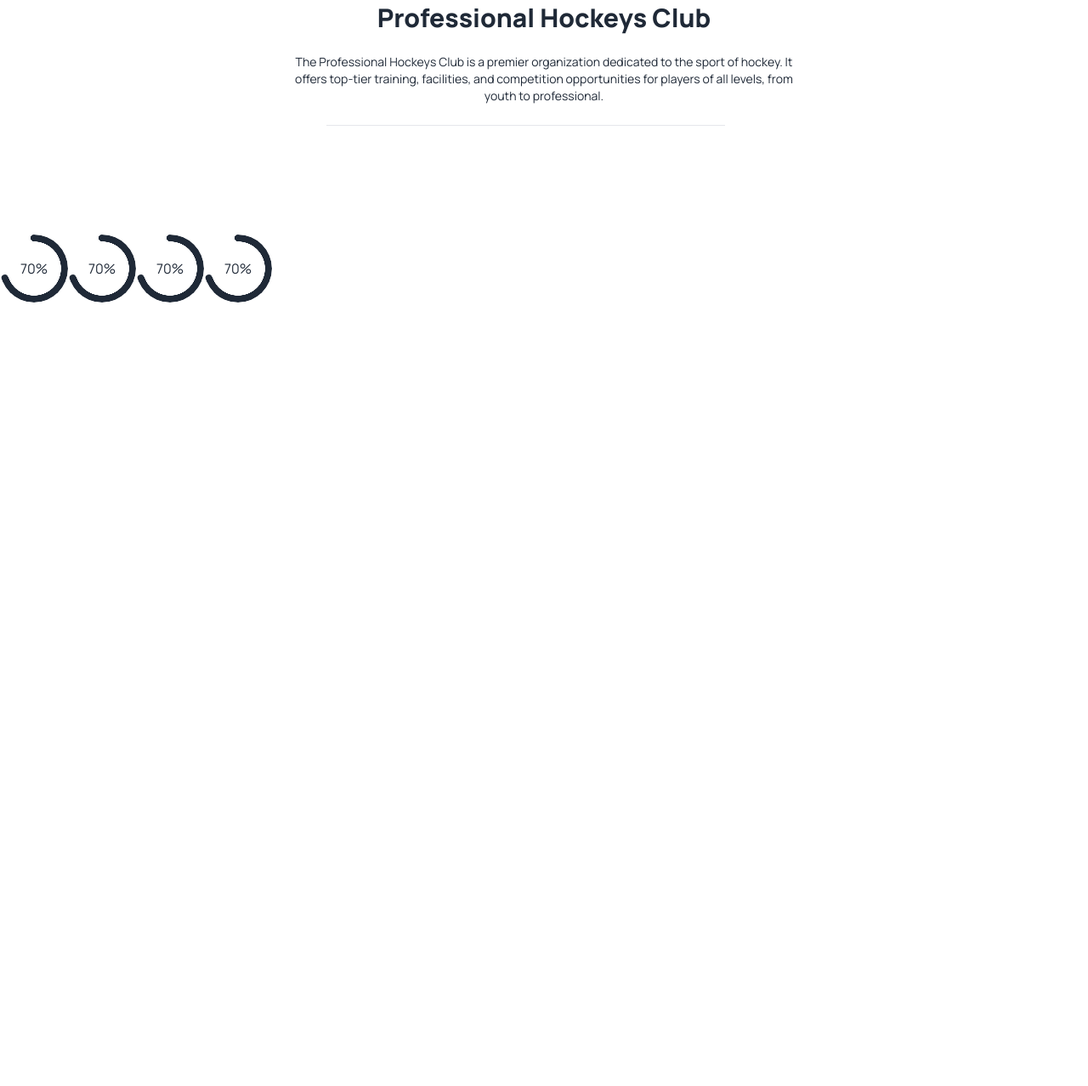
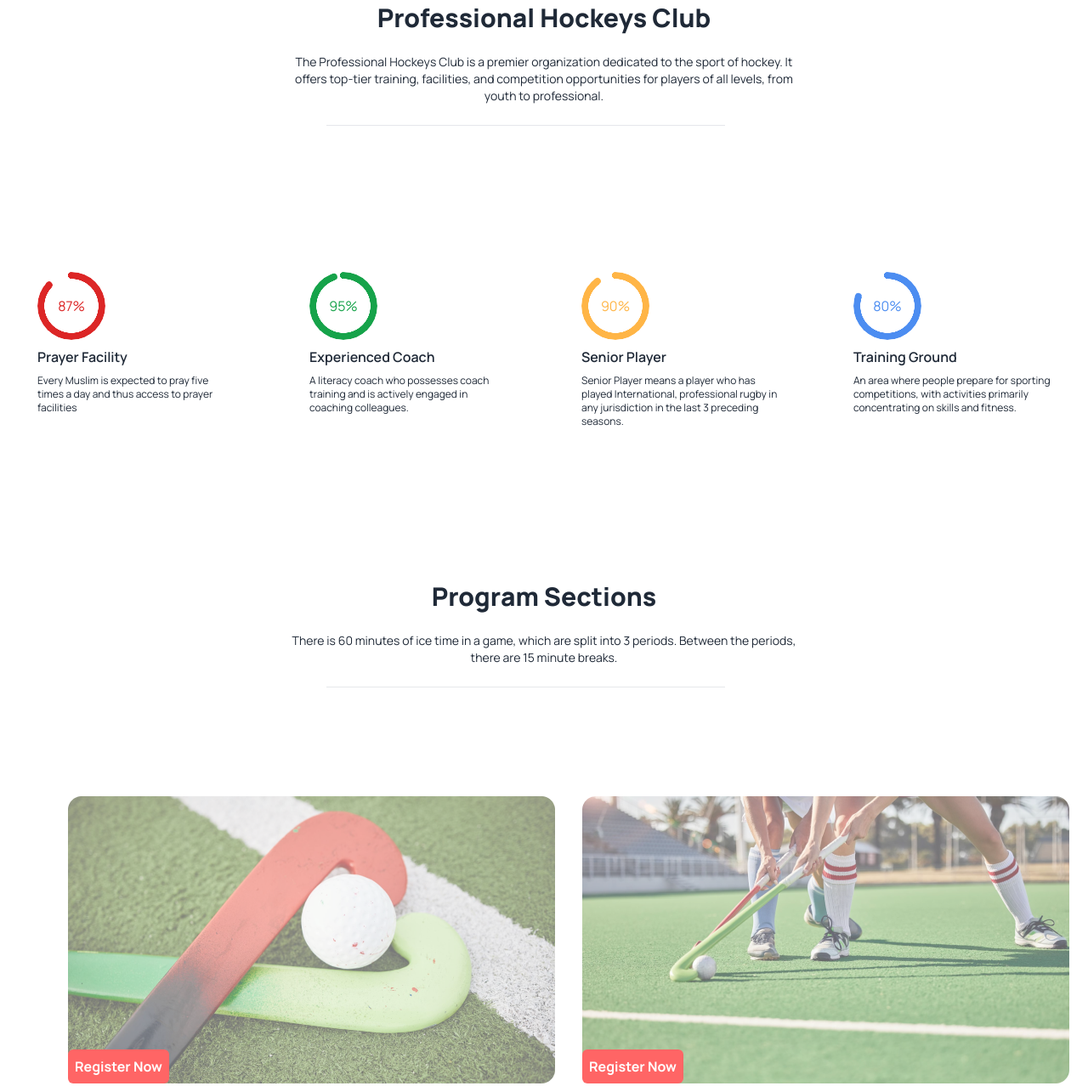
Before and after one commit to md-ezaz-ahamed/Hockeys-Website, a plain HTML site: page index.html in a window 1280 px wide. Shown: the part 771-2049 px from the top of the page at 85% size. Before the commit the page ends 1127 px from the top, so only its background shows below. Drawn offline with nearby package versions, Linux system fonts and the light colour scheme.

Commit message:
Program Sections completed

```diff
--- a/index.html
+++ b/index.html
@@ -24,7 +24,7 @@
 <body class="manrope">
     <header>
         <section>
-
+                      <!-- Nav-section -->
             <nav class="bg-white border-gray-200 dark:bg-gray-900">
                 <div class="max-w-screen-xl flex flex-wrap items-center justify-between mx-auto p-4">
                     <a href="https://flowbite.com/" class="flex items-center space-x-3 rtl:space-x-reverse">
@@ -107,24 +107,6 @@
                     </div>
                 </div>
 
-                <!-- <div id="slide3" class="carousel-item relative w-full">
-                  <img
-                    src="https://img.daisyui.com/images/stock/photo-1414694762283-acccc27bca85.webp"
-                    class="w-full" />
-                  <div class="absolute left-5 right-5 top-1/2 flex -translate-y-1/2 transform justify-between">
-                    <a href="#slide2" class="btn btn-circle">❮</a>
-                    <a href="#slide4" class="btn btn-circle">❯</a>
-                  </div>
-                </div> -->
-                <!-- <div id="slide4" class="carousel-item relative w-full">
-                  <img
-                    src="https://img.daisyui.com/images/stock/photo-1665553365602-b2fb8e5d1707.webp"
-                    class="w-full" />
-                  <div class="absolute left-5 right-5 top-1/2 flex -translate-y-1/2 transform justify-between">
-                    <a href="#slide3" class="btn btn-circle">❮</a>
-                    <a href="#slide1" class="btn btn-circle">❯</a>
-                  </div> -->
-
             </div>
 
 
@@ -150,21 +132,97 @@
         </div>
     </section>
 
-    <!-- circular progress bar -->
-     <section class="flex grid-cols-4">
-        <div>
-            <div class="radial-progress" style="--value:70;" role="progressbar">70%</div>
+    <!-- circular progress bar section here-->
+
+    <section class="flex flex-col lg:grid lg:grid-cols-4 md:grid-cols-2 sm:grid-cols-1">
+        <!-- Prayer Facility -->
+        <section class=" m-11">
+            <div>
+                <div class="radial-progress text-red-600" style="--value:87;" role="progressbar">87%</div>
+
+            <h3 class="my-2 text-base font-semibold">Prayer Facility</h3>
+            <p class="my-2 items-center font-normal text-xs">Every Muslim is expected to pray five times a day and thus
+                access to prayer facilities</p>
+            </div>
+        </section>
+        <!-- Experienced Coach progress-->
+        <section class=" m-11">
+            <div>
+                <div class="radial-progress text-green-600" style="--value:95;" role="progressbar">95%</div>
+            </div>
+            <h3 class="my-2 text-base font-semibold">Experienced Coach</h3>
+            <p class="my-2 items-center font-normal text-xs">A literacy coach who possesses coach training and is
+                actively
+                engaged in coaching colleagues.</p>
+
+        </section>
+
+        <!-- Senior Player progress -->
+        <section class=" m-11">
+            <div>
+                <div class="radial-progress text-[#FFB546]" style="--value:90;" role="progressbar">90%</div>
+            </div>
+            <h3 class="my-2 text-base font-semibold">Senior Player</h3>
+            <p class="my-2 items-center font-normal text-xs">Senior Player means a player who has played International,
+                 professional rugby in any jurisdiction in the last 3 preceding seasons.</p>
+
+        </section>
+
+        <section class=" m-11">
+            <div>
+                <div class="radial-progress text-[#4C8DF1]" style="--value:80;" role="progressbar">80%</div>
+            </div>
+            <h3 class="my-2 text-base font-semibold">Training Ground</h3>
+            <p class="my-2 items-center font-normal text-xs">An area where people prepare for sporting competitions, with activities primarily concentrating on skills and fitness.</p>
+        </section>
+    </section>
+
+   <!-- Program Sections -->
+
+   <section class="my-32 ">
+    <p class=" text-center text-3xl font-extrabold">Program Sections</p>
+
+    <div class="flex justify-center items-center max-w-full">
+        <div class="w-full max-w-[607px]">
+            <h3 class="text-center  my-4 md:my-5 lg:my-6 justify-text text-sm">
+                There is 60 minutes of ice time in a game, which are split into 3 periods. Between the periods, there are 15 minute breaks.
+
+            </h3>
         </div>
-        <div>
-            <div class="radial-progress" style="--value:70;" role="progressbar">70%</div>
+    </div>
+    <div class="justify-center items-center w-4/6 pl-24 md:pl-24 lg:pl-96">
+        <hr>
+    </div>
+</section>
+      <!-- Junior, Teenage and Professional Program section -->
+
+      <section class="my-32 flex flex-wrap gap-8 rounded-2xl pl-20 opacity-60">
+        <div class="flex gap-8 flex-col sm:flex-row">
+            <div>
+                <img class="opacity-100" src="./Images/2.png" alt="program section">
+                <div class="-mt-10">
+                    <button class="text-[#FFF] bg-[red] rounded-md font-bold text-center p-2">Register Now</button>
+                </div>
+            </div>
+            <div>
+                <img class="opacity-100" src="./Images/3.png" alt="program section">
+                <div class="-mt-10">
+                    <button class="text-[#FFF] bg-[red] rounded-md font-bold text-center p-2">Register Now</button>
+                </div>
+            </div>
         </div>
-        <div>
-            <div class="radial-progress" style="--value:70;" role="progressbar">70%</div>
+        <div class="w-full flex justify-start">
+            <div>
+                <img class="opacity-100" src="./Images/4.png" alt="program section">
+                <div class="-mt-10">
+                    <button class="text-[#FFF] bg-[red] rounded-md font-bold text-center p-2">Register Now</button>
+                </div>
+            </div>
         </div>
-        <div>
-            <div class="radial-progress" style="--value:70;" role="progressbar">70%</div>
-        </div>
-     </section>
+    </section>
+
+
+
     <footer>
 
     </footer>
```
